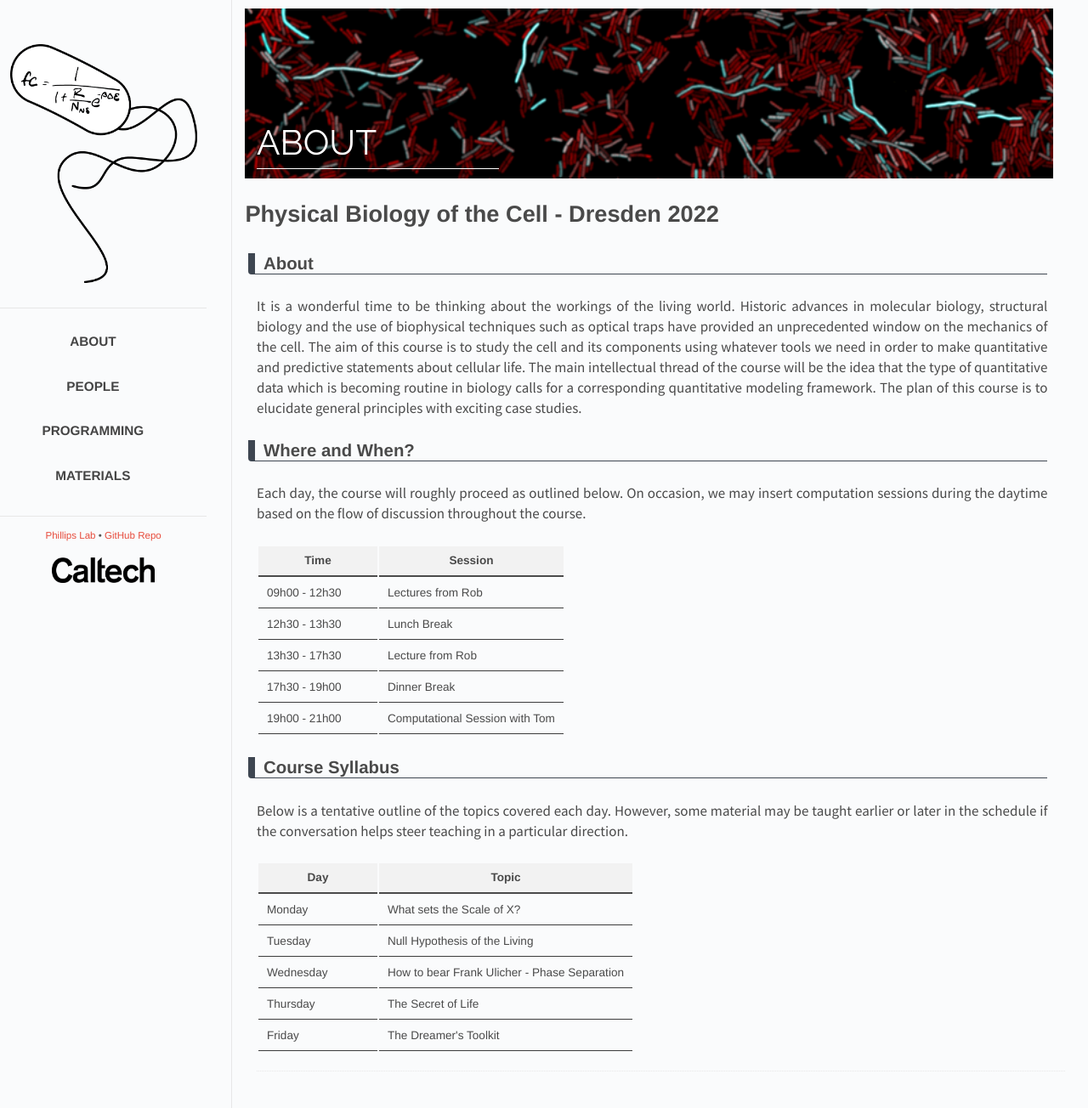
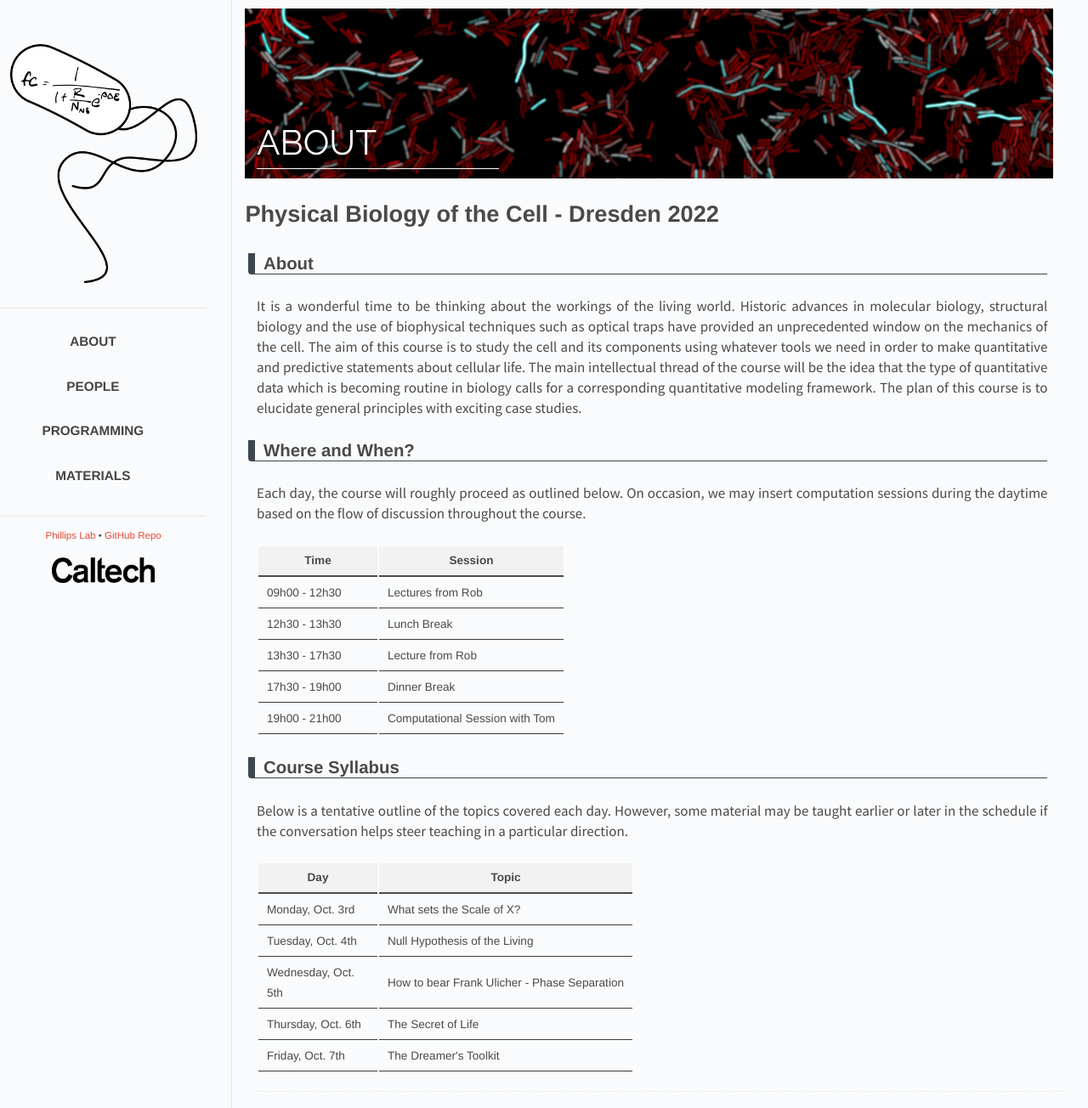
Before and after one commit to RPGroup-PBoC/pboc22_dresden, a Jekyll site: the page built from _posts/2022-01-31-about.md, in a window 1280 px wide. Shown: the whole page at 85% size. Built offline with Jekyll 4.4.1, drawn with Linux system fonts in a browser that asks for light colours.

Commit message:
added dates

```diff
--- a/_posts/2022-01-31-about.md
+++ b/_posts/2022-01-31-about.md
@@ -54,24 +54,24 @@ Below is a tentative outline of the topics covered each day. However, some mater
     <th><b>Topic</b></th>
 </tr>
 <tr>
-    <td>Monday</td>
+    <td>Monday, Oct. 3rd</td>
     <td>What sets the Scale of X?</td>
 </tr>
 <tr>
-    <td>Tuesday</td>
+    <td>Tuesday, Oct. 4th</td>
     <td>Null Hypothesis of the Living</td>
 </tr>
 
 <tr>
-    <td>Wednesday</td>
+    <td>Wednesday, Oct. 5th</td>
     <td>How to bear Frank Ulicher - Phase Separation</td>
 </tr>
 <tr>
-    <td>Thursday</td>
+    <td>Thursday, Oct. 6th</td>
     <td>The Secret of Life</td>
 </tr>
 <tr>
-    <td>Friday</td>
+    <td>Friday, Oct. 7th</td>
     <td>The Dreamer's Toolkit</td>
 </tr>
 </table>
```
